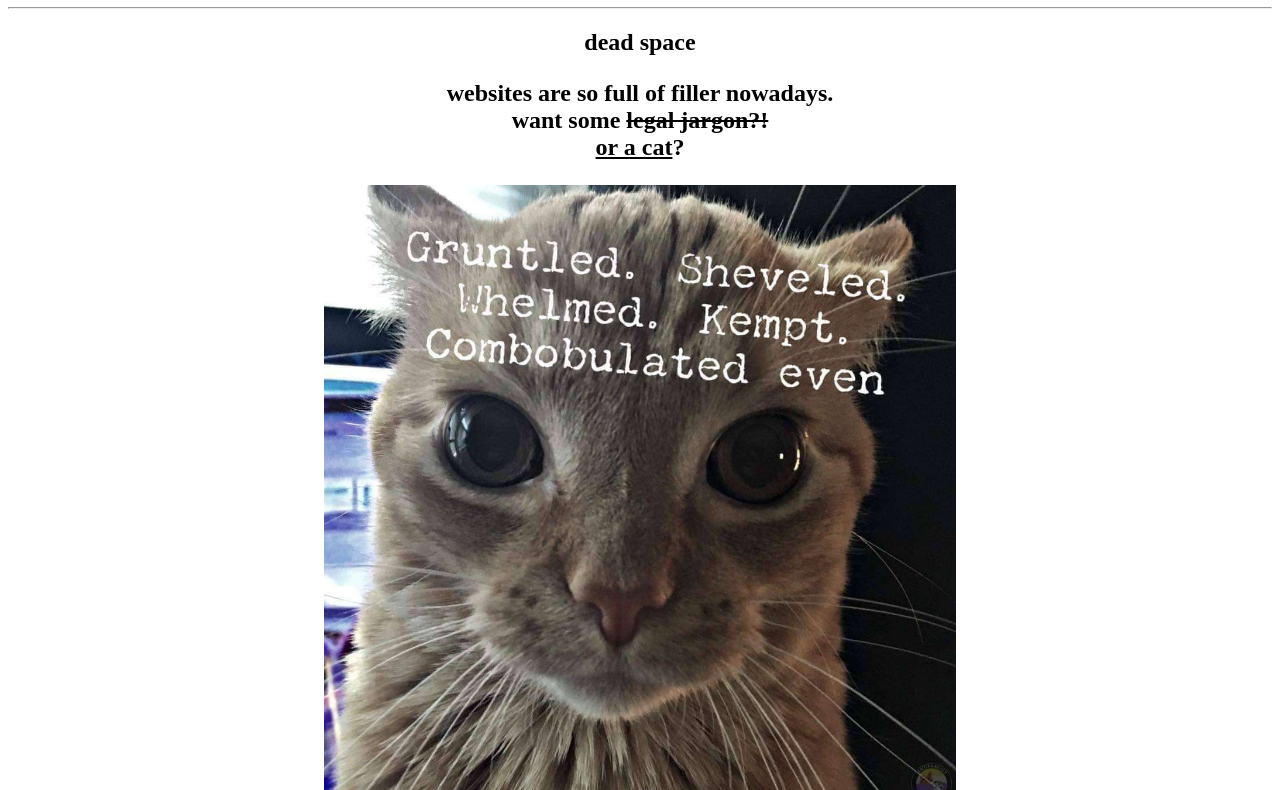
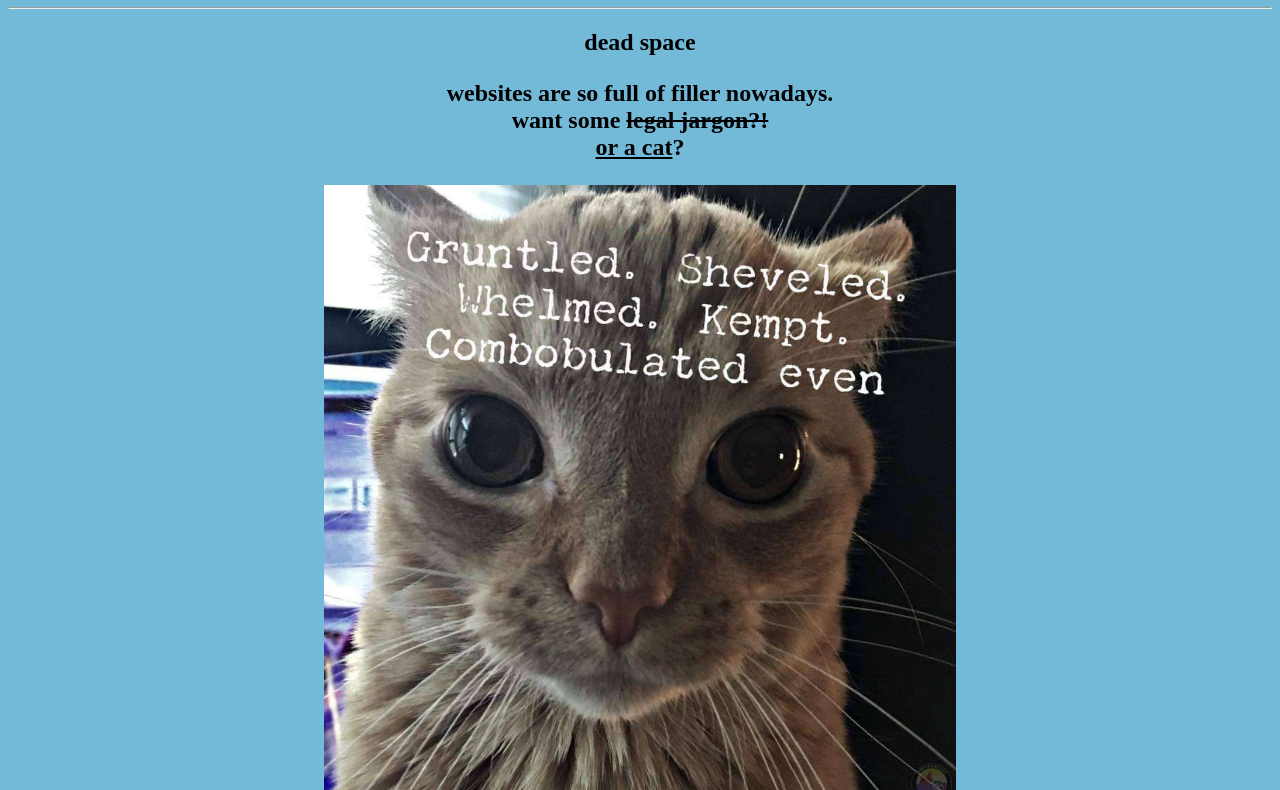
Before and after one commit to pseudotoast/Cats, a plain HTML site: page index.html in a window 1280 px wide. Shown: the part 73-863 px from the top of the page. Drawn offline with Linux system fonts and the light colour scheme.

Commit message:
Update index.css

```diff
--- a/index.css
+++ b/index.css
@@ -1,3 +1,7 @@
+body{
+background-color:#73bad9
+}
+
 h1{
 text-align: center;
 }
```
